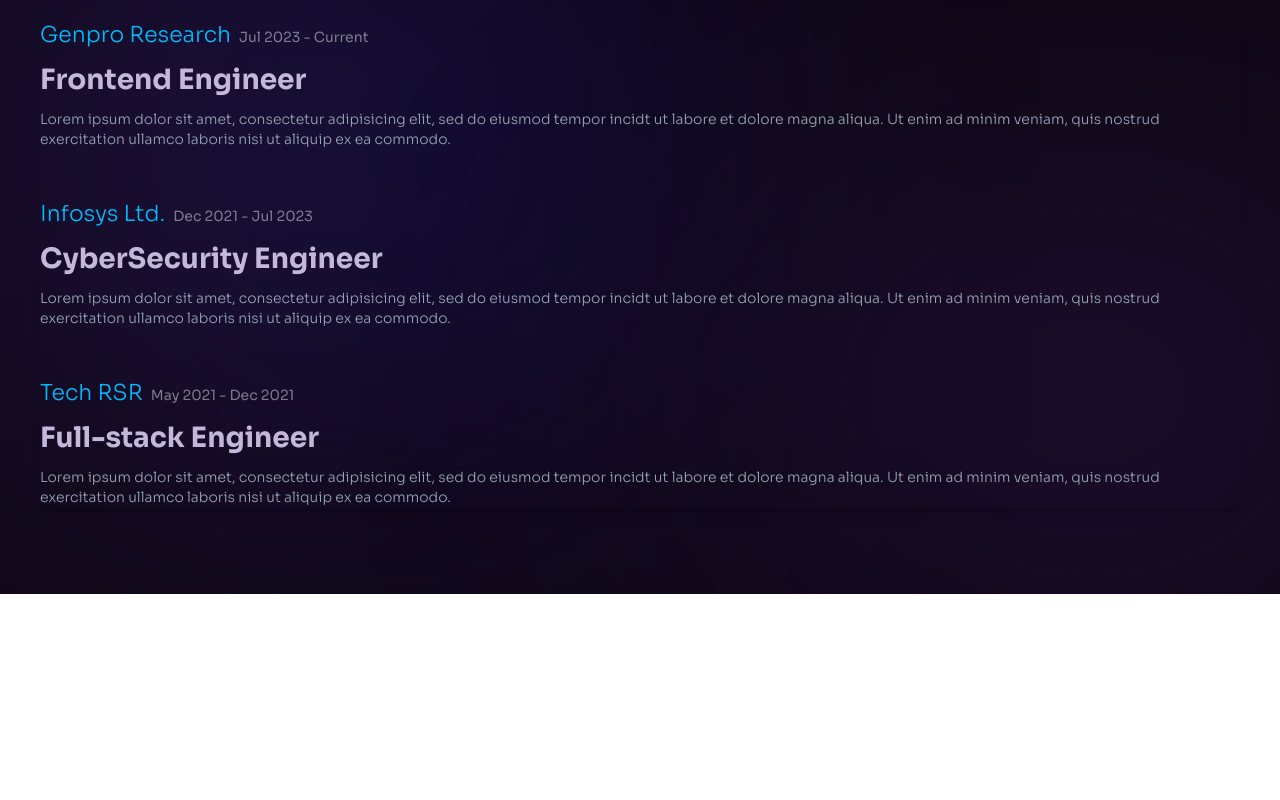
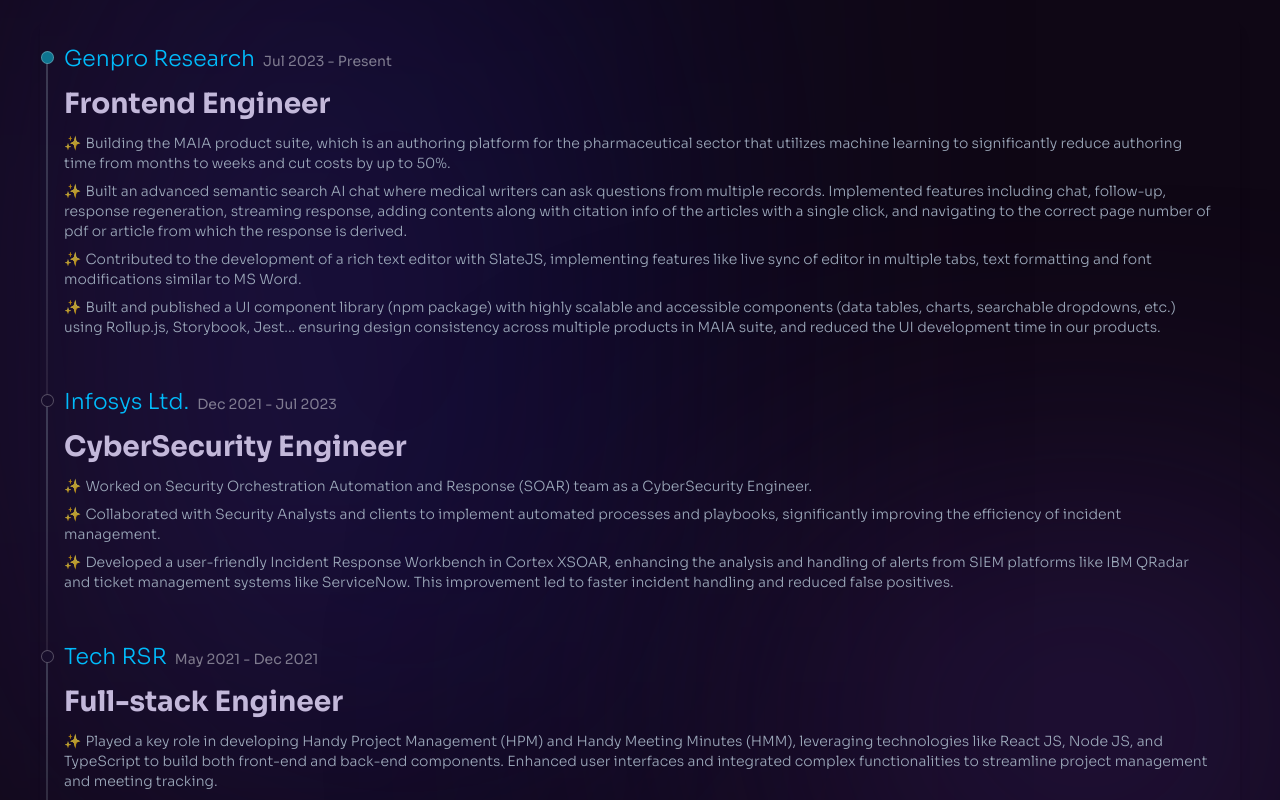
Before and after one commit to lokavinashh2004/My-Portfolio, a Next.js app: page / in a window 1280 px wide. Shown: the part 4040-4840 px from the top of the page. Before the commit the page ends 4634 px from the top, so only its background shows below. Built offline with nearby package versions, Linux system fonts and the light colour scheme.

Commit message:
feat: experience tree complete

```diff
--- a/src/app/components/experience/ExperienceTree.tsx
+++ b/src/app/components/experience/ExperienceTree.tsx
@@ -8,12 +8,16 @@
 const ExperienceTree = ({ data }: ExperienceTreeProps) => {
   return (
 
-    <div className="relative z-30 flex flex-col gap-12 shadow-lg rounded-xl w-full">
+    <div className="relative z-30 flex flex-col gap-12 shadow-lg p-6 sm:p-6 rounded-xl w-full">
       {data.map((d,i) => {
         return (
-          <div className="flex flex-col gap-2" key={d.id}>
+          <div className={cn("before:top-0 relative before:rounded-md before:-left-[18px] after:left-[-23.5px] before:absolute flex flex-col gap-2 before:bg-[image:radial-gradient(75%_100%_at_50%_0%,_rgba(169,197,209,0.32)_0%,_rgba(255,255,255,0.08)_100%)] before:to-cyan-300 before:min-w-[1.5px] after:top-0 after:absolute after:min-w-[13px] after:min-h-[13px] after:bg-[#170d2b] after:border after:border-[#ffffff45] after:rounded-full hover:after:bg-cyan-600  before:transition-colors after:transition-colors after:duration-200",{
+            "before:min-h-[89%] after:mt-[10px] before:mt-[16px] ":i === data.length - 1,
+            "before:min-h-[calc(100%_+_50px)] before:mt-[16px] after:mt-[9px]": i < data.length - 1,
+            "after:bg-cyan-700": i === 0
+          })} key={d.id}>
             <div className="flex flex-wrap items-baseline gap-2">
-              <h3 className="font-light text-[#00bbfb] text-[16px] md:text-[22px]">{d.organisation}</h3>
+              <h3 className="selection:bg-white font-light text-[#00bbfb] text-[16px] md:text-[22px] selection:text-cyan-500">{d.organisation}</h3>
               <p className="text-gray-200 text-sm text-opacity-50">
                 {d.fromDate} - {d.toDate}
               </p>
@@ -23,8 +27,8 @@
             <div className="flex flex-col gap-2">
               <p className="font-bold text-[#c3b8da] text-[22px] md:text-[28px]">{d.role}</p>
               {d.description?.map((item) => (
-                <p key={item} className="font-light text-[#97a4b7] text-sm">
-                  {item}
+                <p key={item} className="font-light text-[#9ba7b9] text-sm">
+                  <span className="before:inline-block before:[content:'✨'] before:opacity-70 before:mr-1">{item}</span>
                 </p>
               ))}
             </div>
--- a/src/app/components/experience/data.ts
+++ b/src/app/components/experience/data.ts
@@ -1,37 +1,55 @@
 const data = [
   {
-        id:'genpro',
-        organisation:"Genpro Research",
+    id: "genpro",
+    organisation: "Genpro Research",
     fromDate: "Jul 2023",
-        toDate:'Current',
-        role:"Frontend Engineer",
-        description:[
-            'Lorem ipsum dolor sit amet, consectetur adipisicing elit, sed do eiusmod tempor incidt ut labore et dolore magna aliqua. Ut enim ad minim veniam, quis nostrud exercitation ullamco laboris nisi ut aliquip ex ea commodo.'
+    toDate: "Present",
+    role: "Frontend Engineer",
+    description: [
+      "Building the MAIA product suite, which is an authoring platform for the pharmaceutical sector that utilizes machine learning to significantly reduce authoring time from months to weeks and cut costs by up to 50%.",
+
+      "Built an advanced semantic search AI chat where medical writers can ask questions from multiple records. Implemented features including chat, follow-up, response regeneration, streaming response, adding contents along with citation info of the articles with a single click, and navigating to the correct page number of pdf or article from which the response is derived.",
+
+      "Contributed to the development of a rich text editor with SlateJS, implementing features like live sync of editor in multiple tabs, text formatting and font modifications similar to MS Word.",
+      `Built and published a UI component library (npm package) with highly scalable and accessible components (data
+tables, charts, searchable dropdowns, etc.) using Rollup.js, Storybook, Jest... ensuring design consistency across multiple products in MAIA suite, and reduced the UI development time in our products.            `,
     ],
-        logo:'',
+    logo: "",
   },
   {
-        id:'infosys',
-        organisation:"Infosys Ltd.",
+    id: "infosys",
+    organisation: "Infosys Ltd.",
     fromDate: "Dec 2021",
-        toDate:'Jul 2023',
-        role:"CyberSecurity Engineer",
-        description:[
-            'Lorem ipsum dolor sit amet, consectetur adipisicing elit, sed do eiusmod tempor incidt ut labore et dolore magna aliqua. Ut enim ad minim veniam, quis nostrud exercitation ullamco laboris nisi ut aliquip ex ea commodo.'
+    toDate: "Jul 2023",
+    role: "CyberSecurity Engineer",
+    description: [
+        "Worked on Security Orchestration Automation and Response (SOAR) team as a CyberSecurity Engineer.",
+
+        "Collaborated with Security Analysts and clients to implement automated processes and playbooks, significantly improving the efficiency of incident management.",
+
+        "Developed a user-friendly Incident Response Workbench in Cortex XSOAR, enhancing the analysis and handling of alerts from SIEM platforms like IBM QRadar and ticket management systems like ServiceNow. This improvement led to faster incident handling and reduced false positives."
       ],
-        logo:''
+    logo: "",
   },
   {
-        id:'techrsr',
-        organisation:"Tech RSR",
+    id: "techrsr",
+    organisation: "Tech RSR",
     fromDate: "May 2021",
-        toDate:'Dec 2021',
-        role:"Full-stack Engineer",
-        description:[
-            'Lorem ipsum dolor sit amet, consectetur adipisicing elit, sed do eiusmod tempor incidt ut labore et dolore magna aliqua. Ut enim ad minim veniam, quis nostrud exercitation ullamco laboris nisi ut aliquip ex ea commodo.'
-        ],
-        logo:''
-    }
+    toDate: "Dec 2021",
+    role: "Full-stack Engineer",
+    description: [
+        "Played a key role in developing Handy Project Management (HPM) and Handy Meeting Minutes (HMM), leveraging technologies like React JS, Node JS, and TypeScript to build both front-end and back-end components. Enhanced user interfaces and integrated complex functionalities to streamline project management and meeting tracking.",
+
+        "Improved application performance and efficiency by optimizing both front-end and back-end code, implementing best practices, and creating reusable components. This approach accelerated development and ensured consistency across applications.",
+
+        "Integrated RESTful APIs and managed state with Redux on the front end, while also contributing to server-side logic and database interactions. Applied responsive design principles and ensured seamless functionality across devices.",
+
+        "Automated integration testing for multiple products using Cypress and optimized search performance by reducing API requests through caching and debouncing. Enhanced user experience with features like autocomplete and suggestion boxes, addressing both client-side and server-side needs."
       ]
 
+      ,
+    logo: "",
+  },
+];
+
 export default data;
```
Lines whose indentation alone changed are shown as unchanged.
